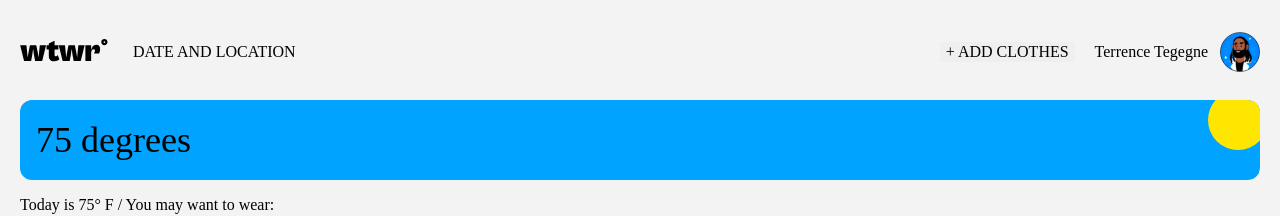
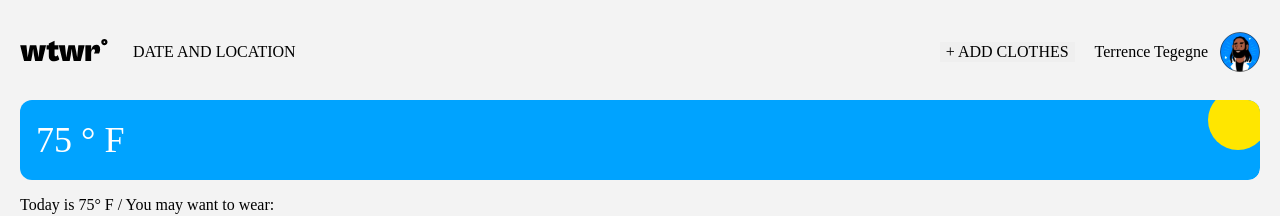
Before and after one commit to TheChosenFish/se_project_react, a React (Vite) app: page / in a window 1280 px wide. Shown: the top 216 px of the page. Built offline with nearby package versions, Linux system fonts and the light colour scheme.

Commit message:
add css imports

```diff
--- a/src/components/App/App.css
+++ b/src/components/App/App.css
@@ -1,5 +1,6 @@
 .page {
  background-color:#F3F3F3;
+ font-family: "CabinetGrotesk";
 
 }
 
--- a/src/components/Header/Header.css
+++ b/src/components/Header/Header.css
@@ -3,7 +3,7 @@
     display: flex;
     align-items: center;
     padding: 32px 0 28px;
-    font-family: "Cabinet Grotesk";
+    font-family: "CabinetGrotesk";
 }
 
 .header__logo {
--- a/src/components/ItemCard/ItemCard.css
+++ b/src/components/ItemCard/ItemCard.css
@@ -11,6 +11,7 @@ margin-top: 15px;
 margin-bottom: 287px;
 margin-left: 125px;
 margin-right: 125px;
+font-family: "CabinetGrotesk";
 }
 
 .clothing-card__image {
--- a/src/components/WeatherCard/WeatherCard.css
+++ b/src/components/WeatherCard/WeatherCard.css
@@ -15,6 +15,7 @@
     position: absolute;
     top: 20px;
     left: 16px;
+    color: #fff;
 }
 
 .weather-card__image {
--- a/src/components/WeatherCard/WeatherCard.jsx
+++ b/src/components/WeatherCard/WeatherCard.jsx
@@ -3,7 +3,7 @@ import "./WeatherCard.css"
 
 function WeatherCard() {
     return <section className="weather-card">
-        <p className="weather-card__temp">75 degrees</p>
+        <p className="weather-card__temp">75 &deg; F</p>
         <img src={sunny} alt="sunny" className="weather-card__image" />
     </section>
 }
--- a/src/index.css
+++ b/src/index.css
@@ -1 +1,2 @@
 @import url(./vendor/normalize.css);
+@import url(./vendor/fonts.css);
```
